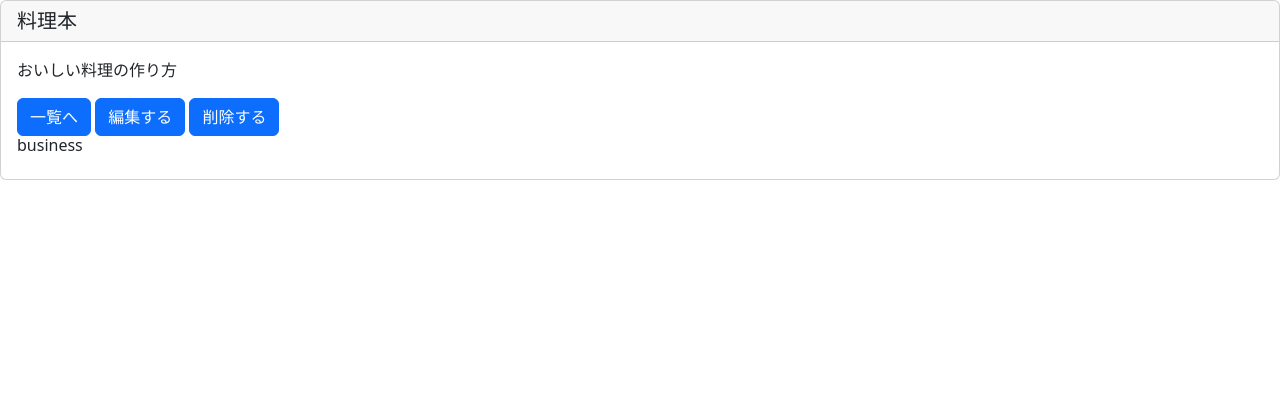
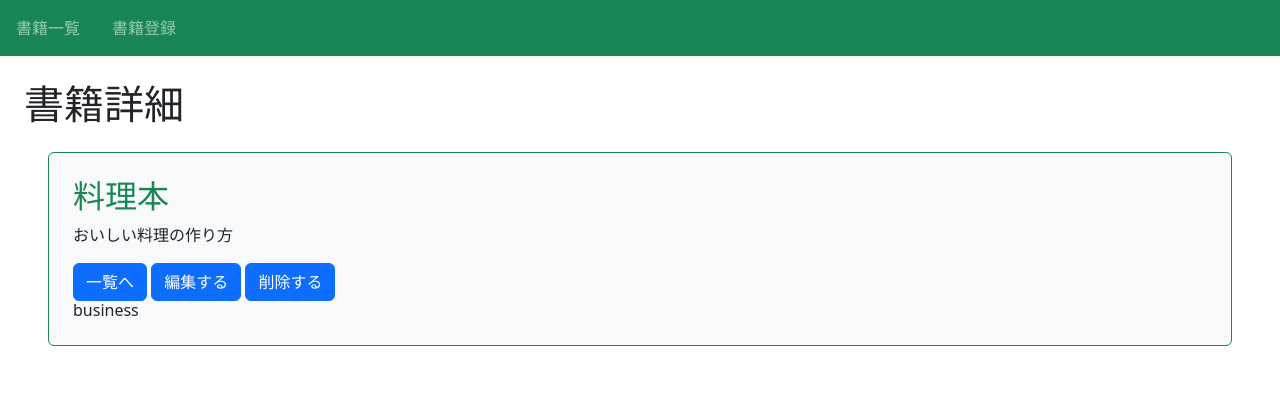
Before and after one commit to daifuku304/book_project, a Django app: page /book/3/detail/ in a window 1280 px wide. Shown: the top 393 px of the page. Run offline with Django 3.2, Linux system fonts and the light colour scheme; data comes from the database, SQL or seed files in the repository; both versions use the stored data as it was after the commit.

Commit message:
レイアウトの修正

```diff
--- a/book/templates/book/book_detail.html
+++ b/book/templates/book/book_detail.html
@@ -1,16 +1,14 @@
 {% extends "base.html" %}
-
-{% block title %}書籍詳細{% endblock title %}
+{% block title %}{{ object.title}}{% endblock%}
+{% block h1 %}書籍詳細{% endblock %}
 
 {% block content %}
-<div class="card">
-    <h5 class="card-header">{{ object.title }}</h5>
-    <div class="card-body">
-        <p class="card-text">{{ object.text }}</p>
-        <a href="{% url 'list-book' %}" class="btn btn-primary">一覧へ</a>
-        <a href="{% url 'update-book' object.pk %}" class="btn btn-primary">編集する</a>
-        <a href="{% url 'delete-book' object.pk %}" class="btn btn-primary">削除する</a>
-        <h6 class="card-title">{{object.category}}</h6>
-    </div>
+<div class="p-4 m-4 bg-light border border-success rounded">
+    <h2 class="text-success">{{ object.title }}</h2>
+    <p>{{ object.text }}</p>
+    <a href="{% url 'list-book' %}" class="btn btn-primary">一覧へ</a>
+    <a href="{% url 'update-book' object.pk %}" class="btn btn-primary">編集する</a>
+    <a href="{% url 'delete-book' object.pk %}" class="btn btn-primary">削除する</a>
+    <h6 class="card-title">{{object.category}}</h6>
 </div>
 {% endblock content %}
--- a/templates/base.html
+++ b/templates/base.html
@@ -13,7 +13,16 @@
 </head>
 
 <body>
-    {% block content %}{% endblock content %}
+    <nav class="navbar navbar-dark bg-success sticky-top">
+        <div class="navbar-nav d-flex flex-row">
+            <a class="nav-link mx-3" href="{% url 'list-book' %}">書籍一覧</a>
+            <a class="nav-link mx-3" href="{% url 'create-book' %}">書籍登録</a>
+        </div>
+    </nav>
+    <div class="p-4">
+        <h1>{% block h1 %}{% endblock%}</h1>
+        {% block content %}{% endblock content %}
+    </div>
 </body>
 
 </html>
```
Also changed, not shown: book/templates/book/book_list.html (+6 -7 lines), db.sqlite3.
